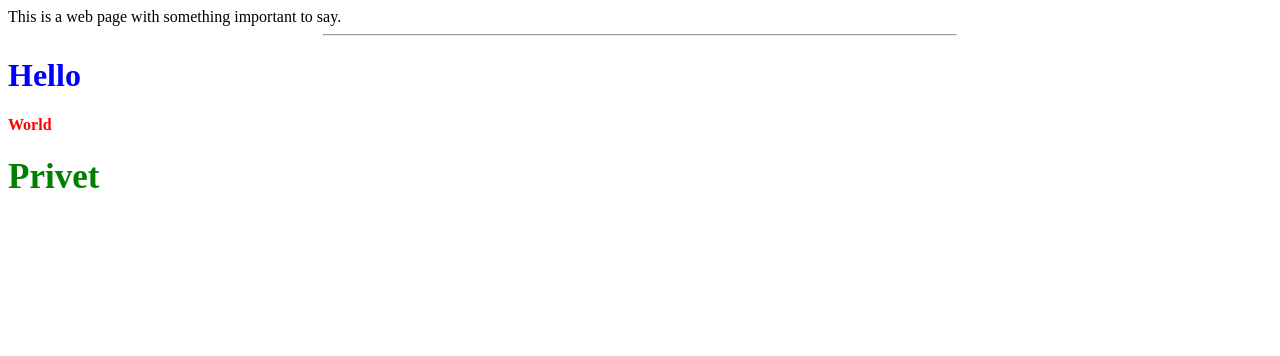
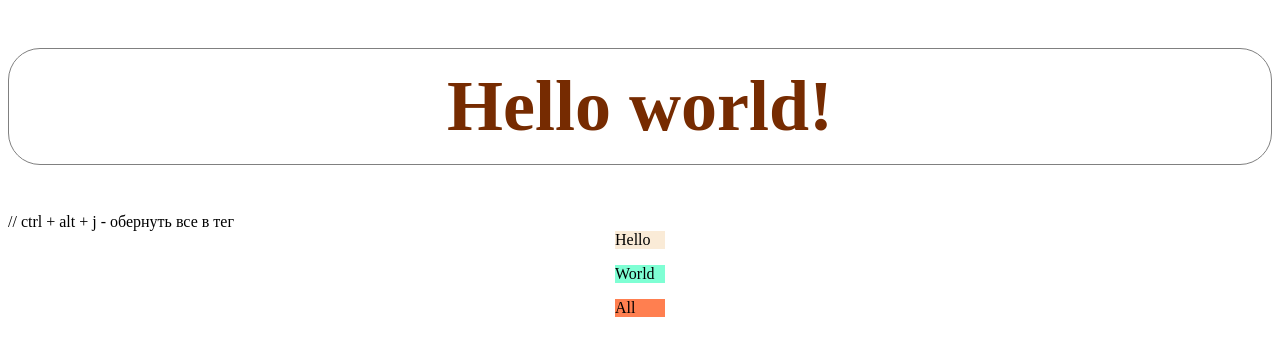
Before and after one commit to sneedmes/beginners-tasks, a plain HTML site: page unit-1/index.html in a window 1280 px wide. Drawn offline with Linux system fonts and the light colour scheme.

Commit message:
Работа с flex и стилями.

```diff
--- a/unit-1/index.html
+++ b/unit-1/index.html
@@ -5,20 +5,42 @@
     <title>Book 1, Chapter 1, Example 1</title>
     <link rel="stylesheet" href="style.css">
     <style>
-        hr{
-            width: 50%;
+        h1{
+            padding: 1rem;
+            border: 1px solid grey;
+            border-radius: 2rem;
+            color: #762b01;
+            font-size: 72px;
+            text-align: center;
         }
-        .world{
-            color: red;
-            font-size: 1rem;
+        .main{
+            display: flex;
+            flex-direction: column;
+            gap: 1rem;
+            justify-content: center;
+            align-items: center;
+        }
+        .first{
+            background-color: antiquewhite;
+            width: 50px;
+        }
+        .second{
+            background-color: aquamarine;
+            width: 50px;
+        }
+        .third{
+            background-color: coral;
+            width: 50px;
         }
     </style>
 </head>
 <body>
-This is a web page with something important to say.
-<hr>
-<h1 style="color: blue">Hello</h1>
-<h1 class="world">World</h1>
-<h1 class="privet">Privet</h1>
+<h1>Hello world!</h1>
+// ctrl + alt + j - обернуть все в тег
+<div class="main">
+    <div class="first">Hello</div>
+    <div class="second">World</div>
+    <div class="third">All</div>
+</div>
 </body>
 </html>
```
